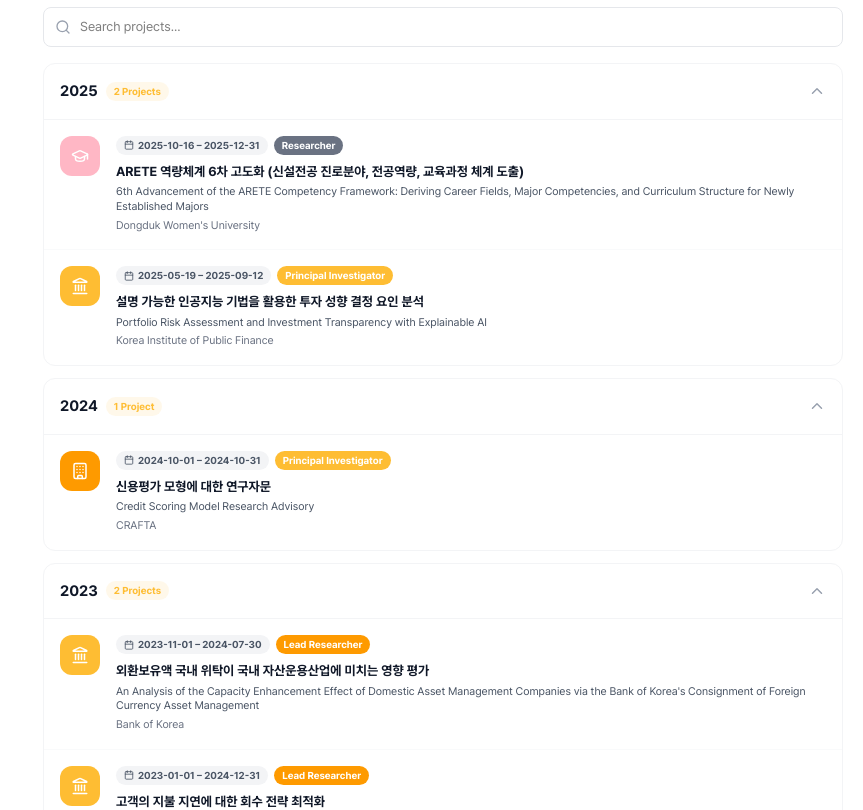
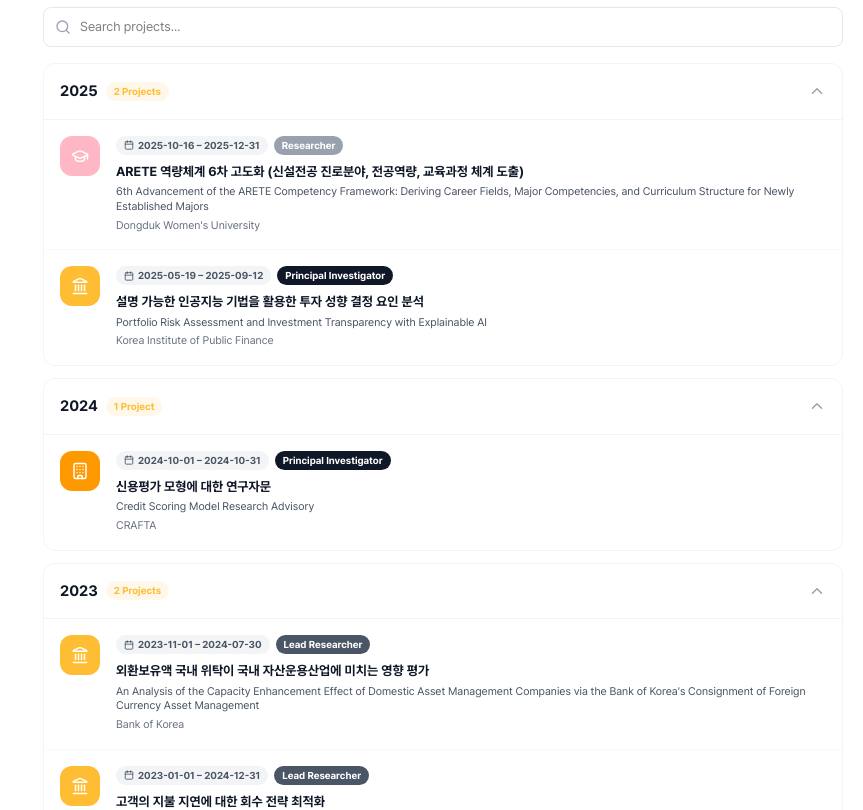
Before and after one commit to FinDS-Lab/website, a React (Vite) app: page /website/members/director in a window 1280 px wide. Shown: the part 5720-6530 px from the top of the page, without its empty margins (417-1280 px from the left). Built offline with nearby package versions, Linux system fonts and the light colour scheme.

Commit message:
ver10.35

```diff
--- a/src/components/templates/members/director.tsx
+++ b/src/components/templates/members/director.tsx
@@ -107,7 +107,7 @@ const education = [
   },
 ]
 
-// Static Data - Employment
+// Static Data - Employment (sorted by start date, newest first)
 const employment = [
   {position: 'Assistant Professor', positionKo: '조교수', department: 'Big Data Business Management Major, Department of Finance and Big Data, College of Business', departmentKo: '경영대학 금융·빅데이터학부 빅데이터경영전공', organization: 'Gachon University', organizationKo: '가천대학교', period: '2026.03 – Present', logo: logoGcu, isCurrent: true},
   {position: 'Assistant Professor', positionKo: '조교수', department: 'Division of Business Administration, College of Business', departmentKo: '경영대학 경영융합학부', organization: 'Dongduk Women\'s University', organizationKo: '동덕여자대학교', period: '2025.09 – 2026.02', logo: logoDwu, isCurrent: false},
@@ -117,8 +117,8 @@ const employment = [
   {position: 'Lecturer', positionKo: '강사', department: 'Department of Electronic and Semiconductor Engineering', departmentKo: '전자반도체공학부 (舊 인공지능융합공학부)', organization: 'Kangnam University', organizationKo: '강남대학교', period: '2025.03 – 2026.02', logo: logoKangnam, isCurrent: false},
   {position: 'Lecturer', positionKo: '강사', department: 'Digital Business Major, Division of Convergence Business, College of Global Business', departmentKo: '글로벌비즈니스대학 융합경영학부 디지털경영전공', organization: 'Korea University', organizationKo: '고려대학교', period: '2025.03 – 2026.02', logo: logoKorea, isCurrent: false},
   {position: 'Lecturer', positionKo: '강사', department: 'Department of Industrial and Management Systems Engineering', departmentKo: '산업경영공학과', organization: 'Kyung Hee University', organizationKo: '경희대학교', period: '2024.03 – 2024.08', logo: logoKyunghee, isCurrent: false},
+  {position: 'Research Consultant', positionKo: '연구 컨설턴트', department: '', departmentKo: '', organization: 'WorldQuant Brain', organizationKo: '월드퀀트 브레인', period: '2022.06 – Present', logo: logoWorldquant, isCurrent: true},
   {position: 'Doctoral Technical Research Personnel', positionKo: '박사과정 전문연구요원', department: 'Financial Engineering Lab, Department of Industrial and Systems Engineering', departmentKo: '산업및시스템공학과 금융공학연구실', organization: 'Korea Advanced Institute of Science and Technology (KAIST)', organizationKo: '한국과학기술원', period: '2022.03 – 2025.02', logo: logoKaist, isCurrent: false},
-  {position: 'Research Consultant', positionKo: '연구 컨설턴트', department: '', departmentKo: '', organization: 'WorldQuant Brain', organizationKo: '월드퀀트 브레인', period: '2022.06 – Present', logo: logoWorldquant, isCurrent: true},
   {position: 'Intern', positionKo: '인턴', department: 'Data & Analytics Team', departmentKo: '데이터 애널리틱스 팀', organization: 'EY Consulting', organizationKo: 'EY컨설팅', period: '2020.03 – 2020.05', logo: logoEy, isCurrent: false},
   {position: 'Founder', positionKo: '대표', department: '', departmentKo: '', organization: 'JL Creatives & Contents (JL C&C)', organizationKo: 'JL크리에이티브&콘텐츠', period: '2014.06 – Present', logo: logoJl, isCurrent: true},
 ]
@@ -876,9 +876,9 @@ export const MembersDirectorTemplate = () => {
                               return 'Researcher'
                             }
                             const roleColor: Record<string, string> = {
-                              'Principal Investigator': 'bg-primary text-white',
-                              'Lead Researcher': 'bg-amber-500 text-white',
-                              'Researcher': 'bg-gray-500 text-white'
+                              'Principal Investigator': 'bg-gray-900 text-white',
+                              'Lead Researcher': 'bg-gray-600 text-white',
+                              'Researcher': 'bg-gray-400 text-white'
                             }
                             const directorRole = getDirectorRole()
                             return (
```
